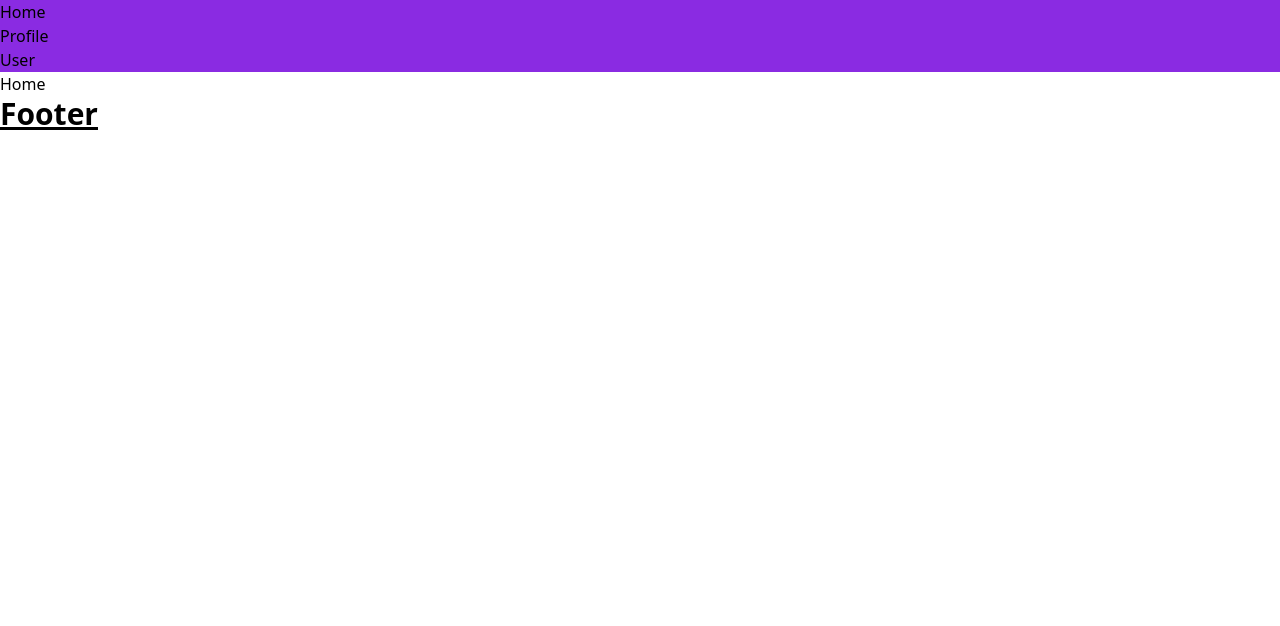
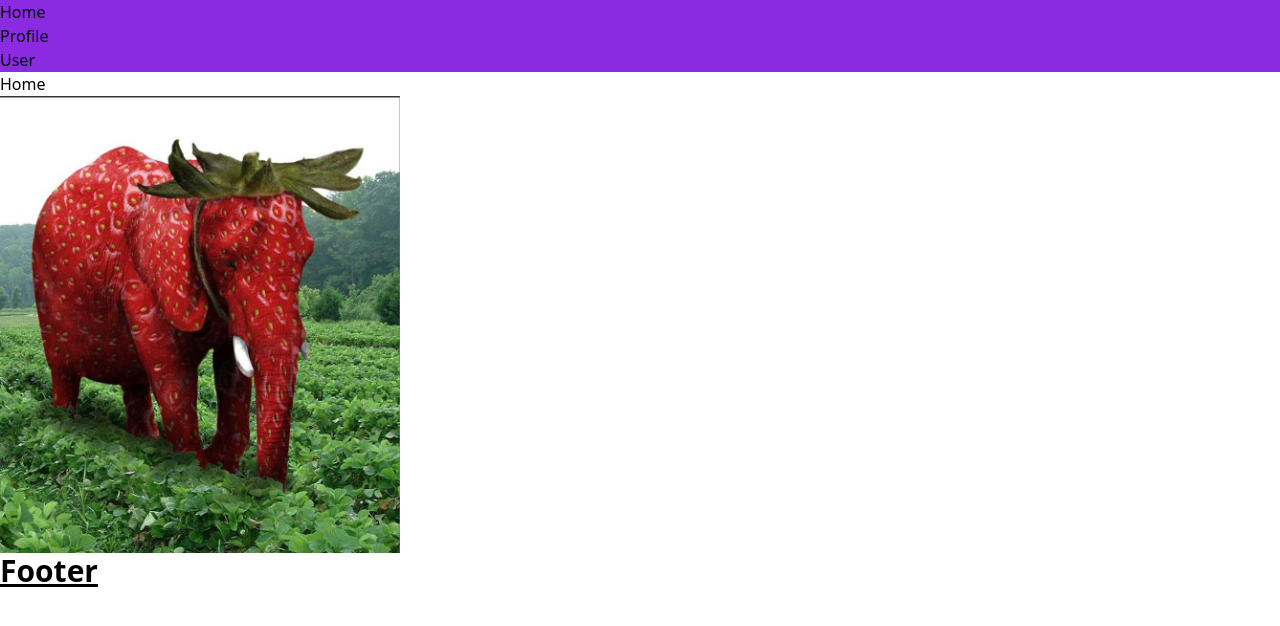
Before and after one commit to Arzuto/next-js, a Next.js app: page / in a window 1280 px wide. Shown: the top 626 px of the page. Built offline with nearby package versions, Linux system fonts and the light colour scheme; no server answers.

Commit message:
dynamic image

```diff
--- a/pages/index.js
+++ b/pages/index.js
@@ -1,5 +1,9 @@
 import Layout from "@/layout";
 import { useEffect } from "react"
+import Image from "next/image"
+import dynamic from "next/dynamic"
+
+const LayoutComponent = dynamic(() => import("@/layout"))
 
 export default function Main() {
   useEffect(() => {
@@ -10,9 +14,10 @@ export default function Main() {
   })
  return (
   <div>
-    <Layout metaTitle="Home" metaDescription="Ini adalah halaman menu utama">
+    <LayoutComponent metaTitle="Home" metaDescription="Ini adalah halaman menu utama">
       <p>Home</p>
-    </Layout>
+      <Image src="/strawberry.png" width={400} height={400} alt="next strawberry image" />
+    </LayoutComponent>
   </div>
  );
 }
```
Also changed, not shown: public/strawberry.png (added).
